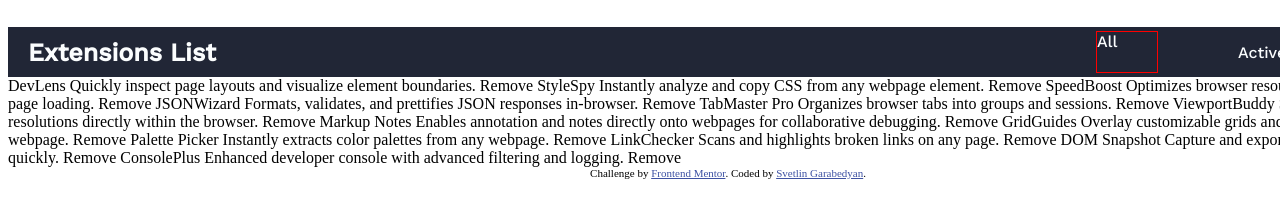
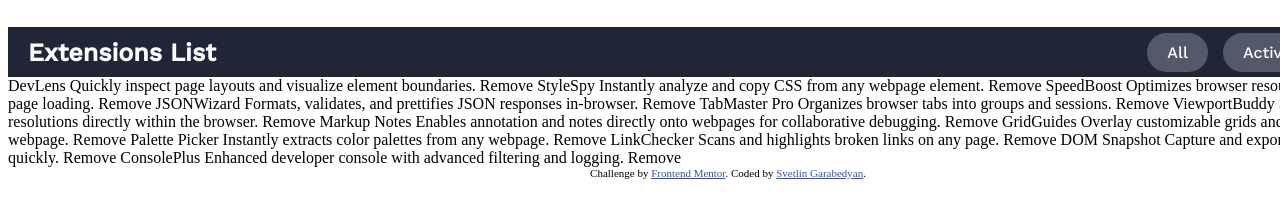
Before and after one commit to SvetlinGG/front-end-mentor, a plain HTML site: page browser-extension-manager/index.html in a window 1280 px wide. Shown: the part 71-288 px from the top of the page. Drawn offline with nearby package versions, Linux system fonts and the light colour scheme; a web font is replaced by a local one.

Commit message:
final navbar

```diff
--- a/browser-extension-manager/style.css
+++ b/browser-extension-manager/style.css
@@ -64,21 +64,22 @@ button {
 .navigation {
     display: flex;
     align-items: center;
-    gap: 80px;
+    gap: 15px;
     color: var(--Neutral-0);
     font-weight: 100;
 
 }
 .btn-1 {
-    border: solid 1px  red;
-    width: 60px;
-    height: 40px;
-
-
+    padding: 10px 20px;
+    border-radius: 25px;
+    background-color: var(--Neutral-600);
+    color: var(--Neutral-0);
 }
 .btn {
-
-
+    padding: 10px 20px;
+    border-radius: 25px;
+    background-color: var(--Neutral-600);
+    color: var(--Neutral-0);
 }
 
 .attribution {
```
